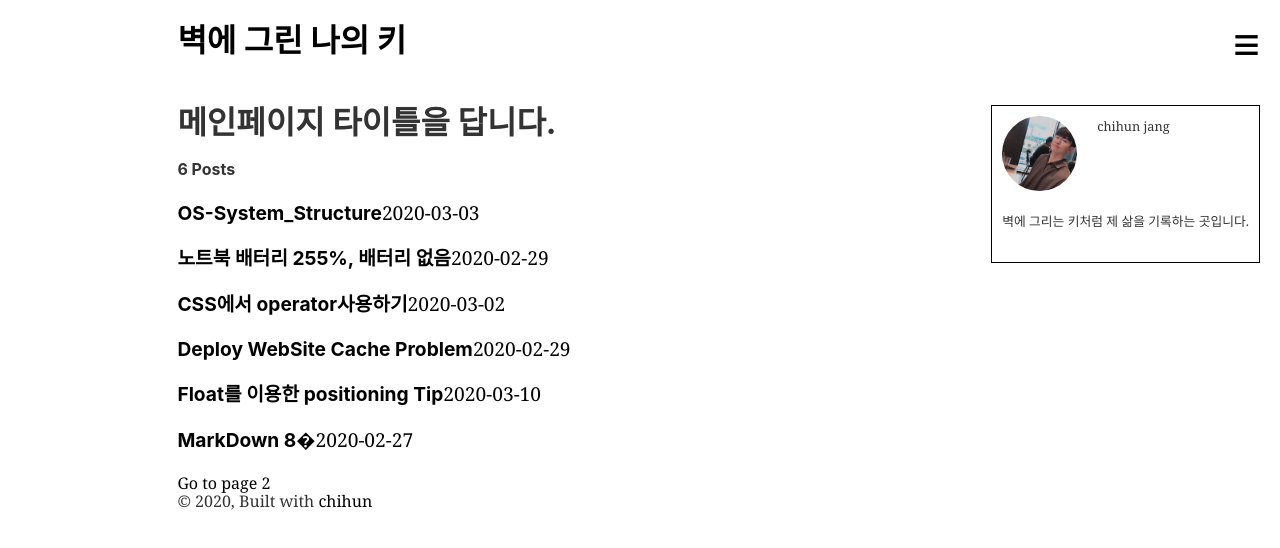
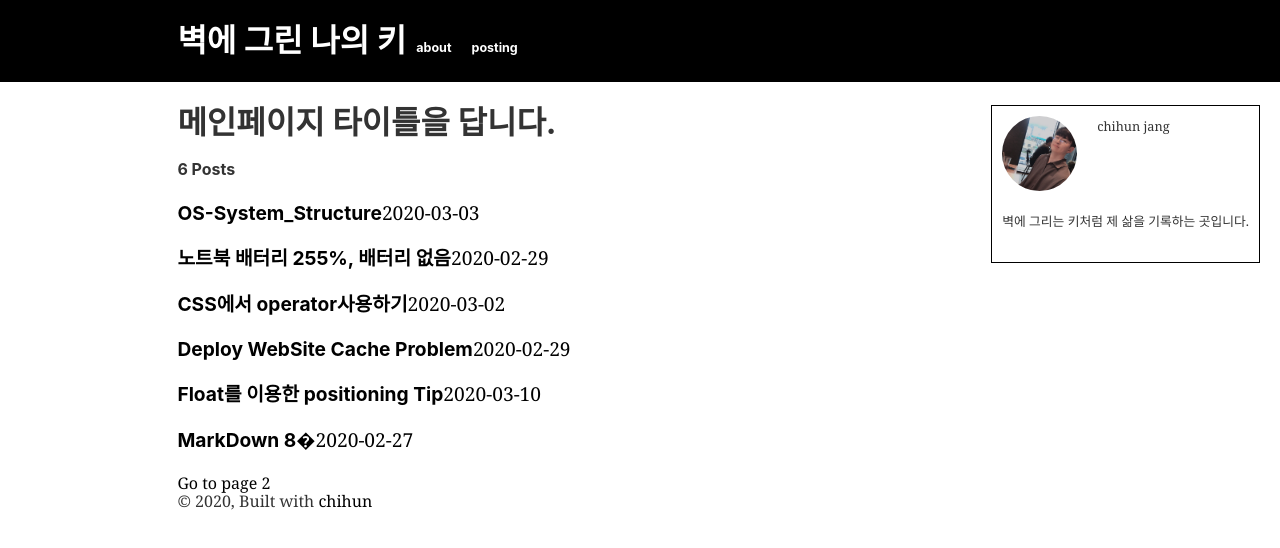
Before and after one commit to chihun-jang/runchi-legacy, a Gatsby site: page / in a window 1280 px wide. Built offline with nearby package versions, Linux system fonts and the light colour scheme; Gatsby itself is replaced by a stand-in of ours.

Commit message:
[수정] 코드 style 수정, 블로그의 gnb 및 컨셉 잡히는중

```diff
--- a/gatsby-config.js
+++ b/gatsby-config.js
@@ -60,7 +60,7 @@ module.exports = {
                         resolve: `gatsby-remark-prismjs`,
                         options: {
                             inlineCodeMarker: "%",
-                            showLineNumbers: true,
+                            showLineNumbers: false,
                         },
                     },
                 ],
--- a/src/components/header.js
+++ b/src/components/header.js
@@ -6,9 +6,9 @@ import main from '../styles/main.module.css'
 const Header = ({ siteTitle }) => (
   <header
     style={{
-      background: `none`,
+      background: `black`,
       marginBottom: `1.45rem`,
-      color:`black`,
+      color:`white`,
     }}
   >
     <div
@@ -18,19 +18,24 @@ const Header = ({ siteTitle }) => (
         padding: `1.45rem 1.0875rem`,
       }}
     >
-      <h1 style={{ margin: 0 }}>
+      <h1 style={{ margin: 0,display:'inline-block' }} >
         <Link
           to="/"
           style={{
-            color: `black`,
+            color: `white`,
             textDecoration: `none`,
           }}
         >
           {siteTitle}
         </Link>
       </h1>
+      <h6 className={main.gnb_compo}>
+          about
+      </h6>
+      <h6 className={main.gnb_compo}>
+          posting
+      </h6>
     </div>
-    <div className={main.sidenav}>≡</div>
   </header>
 )
 
--- a/src/components/layout.css
+++ b/src/components/layout.css
@@ -625,7 +625,7 @@ pre tt:after {
 
 /* 커스텀 layout */
 :not(pre) > code[class*="language-"], pre[class*="language-"]{
-  background-color: black;
+  background-color: #000000b4;
 
 }
 
--- a/src/styles/main.module.css
+++ b/src/styles/main.module.css
@@ -26,16 +26,7 @@
     font-size:1.2rem;
 }
 
-.sidenav{
-    color:black;
-    display: inline-block;
-    position: absolute;
-    right: 20px;
-    top:15px;
-    font-size:3rem;
-    font-weight: 800;
-    cursor: pointer;
-}
+
 .profile_box{
     position: fixed;
     right:20px;
@@ -44,7 +35,10 @@
     padding:10px;
 
 }
-
+.gnb_compo{
+    display: inline-block;
+    margin:0 10px;
+}
 @media(max-width:1024px){
     .profile_box{
 
```
